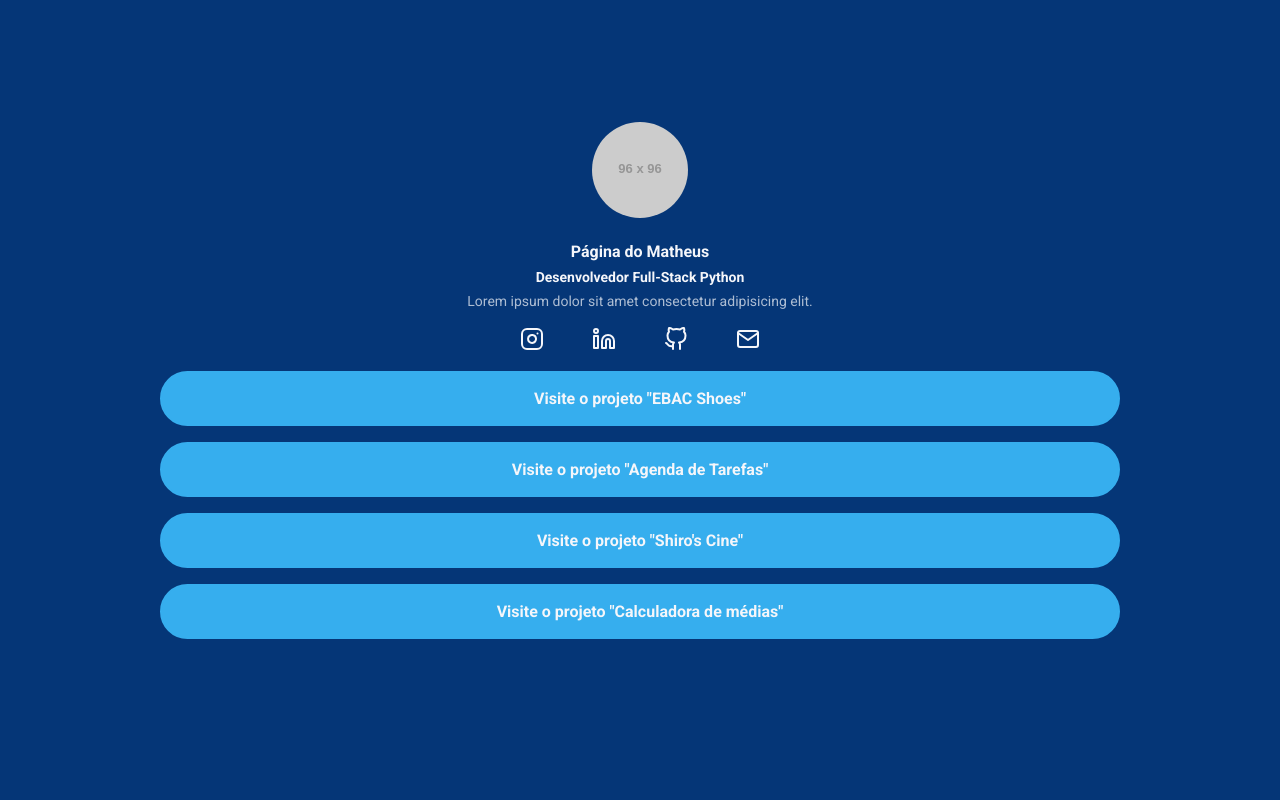
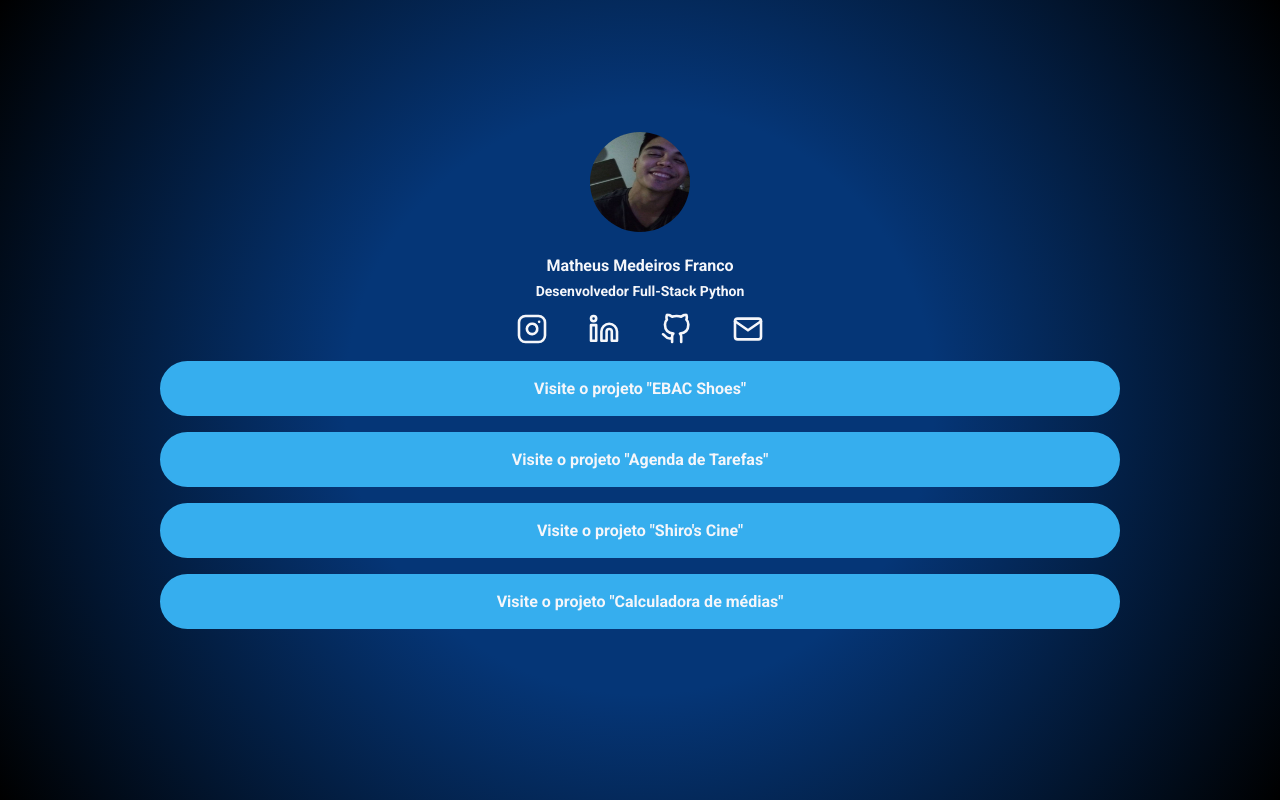
Before and after one commit to Teo0250/Portif-lio, a website: page index.html in a window 1280 px wide. Drawn offline with Linux system fonts and the light colour scheme; placeholder pictures from the web are drawn by us.

Commit message:
Adicionando fotos e links

```diff
--- a/index.html
+++ b/index.html
@@ -4,7 +4,7 @@
     <meta charset="UTF-8">
     <meta http-equiv="X-UA-Compatible" content="IE=edge">
     <meta name="viewport" content="width=device-width, initial-scale=1.0">
-    <title>Página do Matheus</title>
+    <title>Portifólio</title>
     <link rel="stylesheet" href="./build/styles/main.css">
     <link rel="preconnect" href="https://fonts.googleapis.com">
     <link rel="preconnect" href="https://fonts.gstatic.com" crossorigin>
@@ -13,11 +13,11 @@
 <body>
     <div class="container">
         <header>
-            <img class="profile-avatar" src="https://placeholder.com/96x96">
+            <img class="profile-avatar" src="src/images/WhatsApp Image 2022-11-17 at 17.15.11.jpeg">
             <div class="profile-bio">
-                <h1 class="profile-bio-name">Página do Matheus</h1>
+                <h1 class="profile-bio-name">Matheus Medeiros Franco</h1>
                 <h2 class="profile-bio-subtitle">Desenvolvedor Full-Stack Python</h2>
-                <p class="profile-bio-description">Lorem ipsum dolor sit amet consectetur adipisicing elit.</p>
+                <p class="profile-bio-description"></p>
             </div>
             <nav>
                 <ul class="social-links">
--- a/package.json
+++ b/package.json
@@ -4,7 +4,7 @@
   "description": "",
   "main": "index.js",
   "scripts": {
-    "less": "less-watch-compiler ./src/styles ./build/styles main.less",
+    "less": "less-watch-compiler src/styles build/styles main.less",
     "test": "echo \"Error: no test specified\" && exit 1"
   },
   "author": "",
--- a/src/styles/main.less
+++ b/src/styles/main.less
@@ -14,7 +14,8 @@
 }
 
 body {
-    background-color: #colors[background-color];
+    background-color: #colors[background];
+    background: #colors[backgroundr];
     color: #colors[textColor];
 }
 
@@ -47,6 +48,11 @@ header {
         display: block;
         margin: 0 auto 24px;
         border-radius: 50%;
+        max-width: 100px;
+        max-height: 100px;
+        width: 100%;
+        height: 100%;
+
     }
 }
 
@@ -82,6 +88,7 @@ header {
 
         img {
             transition: all ease .3s;
+            transform: scale(1.3);
 
             &:hover {
                 transform: scale(1.3);
--- a/src/styles/mapas.less
+++ b/src/styles/mapas.less
@@ -1,5 +1,6 @@
 #colors() {
-    background-color: #053677;
+    background: rgb(5,54,119);
+    backgroundr: radial-gradient(circle, rgba(5,54,119,1) 39%, rgba(5,52,115,1) 41%, rgba(0,0,0,1) 100%);
     buttonColor: #36aeee;
     textColor: #f5f6fa;
 }
```
Also changed, not shown: build/styles/main.css.
